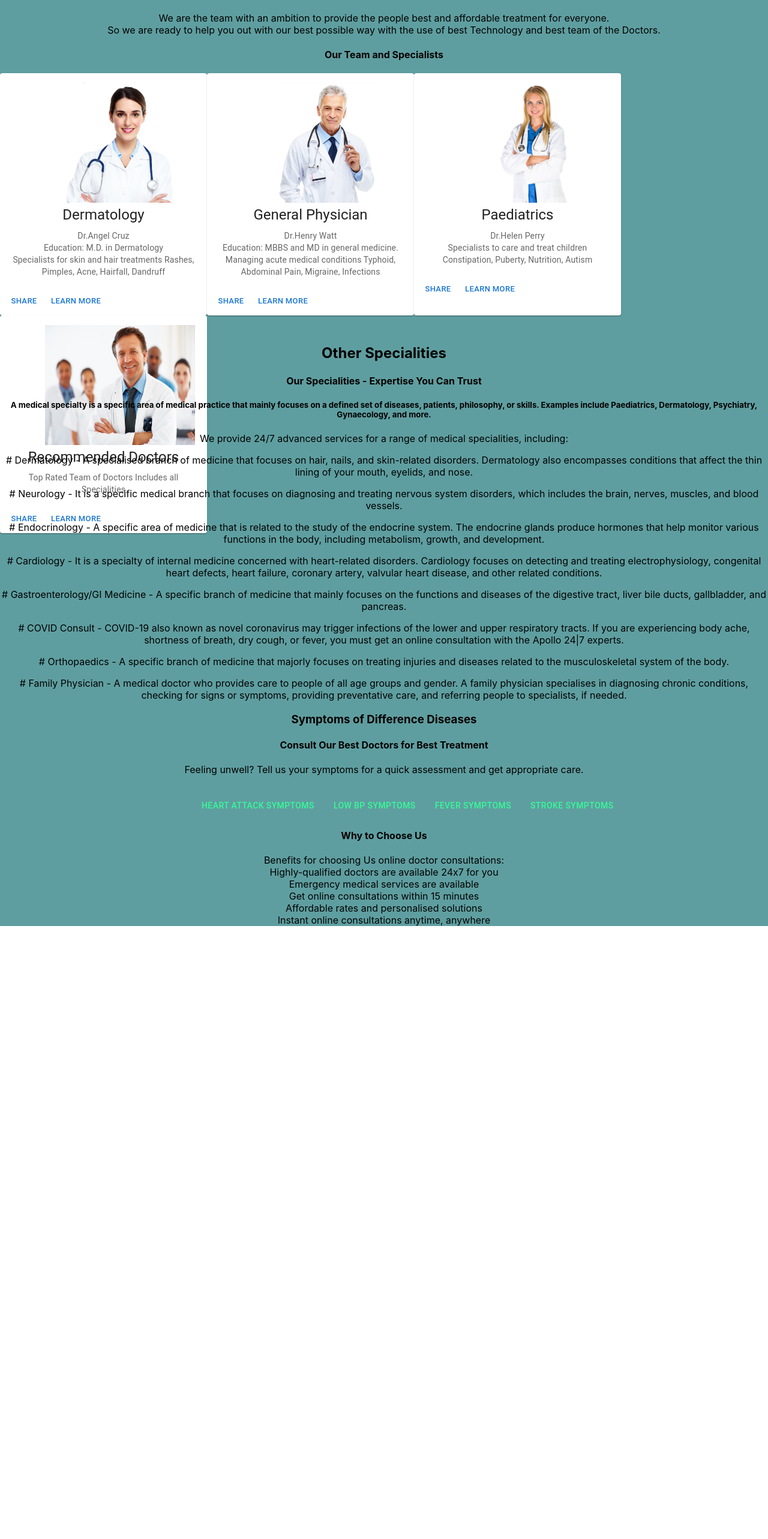
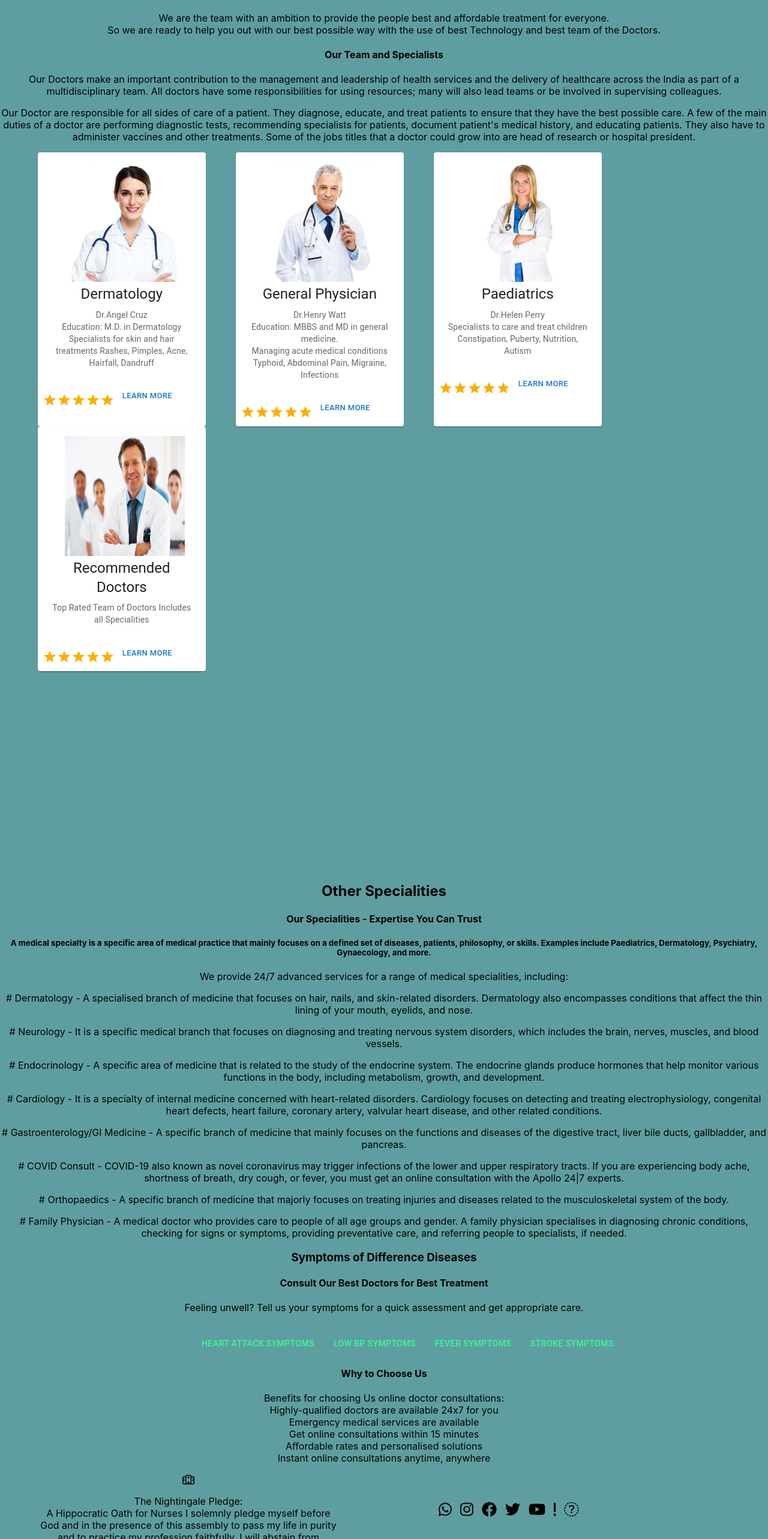
Before and after one commit to janmejay-jadhav/Hospital_Management_Tigers, a React (Create React App) app: page / in a window 1280 px wide. Shown: the part 220-2786 px from the top of the page at 60% size. Before the commit the page ends 1780 px from the top, so only its background shows below. Built offline with nearby package versions, Linux system fonts and the light colour scheme.

Commit message:
Before master pull

```diff
--- a/public/index.html
+++ b/public/index.html
@@ -5,6 +5,8 @@
     <link rel="icon" href="%PUBLIC_URL%/favicon.ico" />
     <meta name="viewport" content="width=device-width, initial-scale=1" />
     <meta name="theme-color" content="#000000" />
+    <link rel="stylesheet" href="https://cdnjs.cloudflare.com/ajax/libs/font-awesome/6.3.0/css/all.min.css" integrity="sha512-SzlrxWUlpfuzQ+pcUCosxcglQRNAq/DZjVsC0lE40xsADsfeQoEypE+enwcOiGjk/bSuGGKHEyjSoQ1zVisanQ==" crossorigin="anonymous" referrerpolicy="no-referrer" />
+    <script src="https://cdnjs.cloudflare.com/ajax/libs/font-awesome/6.3.0/js/all.min.js" integrity="sha512-2bMhOkE/ACz21dJT8zBOMgMecNxx0d37NND803ExktKiKdSzdwn+L7i9fdccw/3V06gM/DBWKbYmQvKMdAA9Nw==" crossorigin="anonymous" referrerpolicy="no-referrer"></script>
     <meta
       name="description"
       content="Web site created using create-react-app"
--- a/src/App.css
+++ b/src/App.css
@@ -56,7 +56,9 @@ margin: 0 0 20px;
   flex-flow: row;
   margin-top: 22em;
 }
-
+.tom{
+  margin-left: 0.8em;
+}
 .welcome{
   display: flex;
  color:rgb(55, 250, 152);
@@ -65,8 +67,8 @@ margin: 0 0 20px;
 }
 .im{
 max-height: 200px;
-padding-left: 55px;
+padding-left: 10px;
 }
 .kk{
-  background-color: red;
+margin-left: 50px;
 }
--- /dev/null
+++ b/src/pages/About.css
@@ -0,0 +1,24 @@
+.foot{
+    display: flex;
+    justify-content: start;
+}
+
+.fail{
+    height: 400px;
+    width: 500px;
+
+  }
+  .major{
+    margin-left: 10em;
+    display: flex;
+    flex-direction: row;
+    padding-top: 40px;
+
+
+  }
+  .beta{
+    font-size:25px ;
+    padding: 7px;
+
+
+  }
--- a/src/pages/About.js
+++ b/src/pages/About.js
@@ -6,9 +6,10 @@
     import Button from '@mui/material/Button';
     import Typography from '@mui/material/Typography';
     import { Box } from '@mui/system'
-    import { Grid } from '@mui/material';
+    import { Container, Grid, TableFooter } from '@mui/material';
     import Popper from '@mui/material/Popper';
-
+import Rating from '@mui/material/Rating';
+import './About.css'
 
 
 
@@ -25,7 +26,7 @@
         const open = Boolean(anchorEl);
         const id = open ? 'simple-popper' : undefined;
 
-
+        const [value, setValue] = React.useState(5);
         return (
             <div align='center'>
         <div className='happy'>
@@ -43,12 +44,15 @@
     So we are ready to help you out with our best possible way with the use of best Technology and best team of the Doctors.
     </p>
     <h4>Our Team and Specialists</h4>
+    <p>Our Doctors make an important contribution to the management and leadership of health services and the delivery of healthcare across the India as part of a multidisciplinary team. All doctors have some responsibilities for using resources; many will also lead teams or be involved in supervising colleagues.</p>
+    <p>Our Doctor are responsible for all sides of care of a patient. They diagnose, educate, and treat patients to ensure that they have the best possible care. A few of the main duties of a doctor are performing diagnostic tests, recommending specialists for patients, document patient's medical history, and educating patients. They also have to administer vaccines and other treatments. Some of the jobs titles that a doctor could grow into are head of research or hospital president.
+    </p>
     </div>
-        <Box>
-        <Grid container maxHeight={"100px"}>
+        <Box className="tom">
+        <Grid container maxHeight={"100%"} columns={{xs:4,md:12}}>
 
         <Grid item >
-        <Card sx={{ maxWidth: 345 }} className='kk'>
+        <Card sx={{ maxWidth: 280,height:"100%" }} className='kk' columns={{xs:3}}>
         <CardMedia
         />
         <CardContent>
@@ -65,7 +69,13 @@
         </Typography>
         </CardContent>
         <CardActions>
-        <Button size="small">Share</Button>
+        <Box    sx={{
+            '& > legend': { mt: 2 },
+          }}
+       >
+       <Typography component="legend"></Typography>
+      <Rating name="read-only" value={value} readOnly />
+      </Box>
         <Button size="small">Learn More</Button>
         </CardActions>
 
@@ -73,7 +83,7 @@
         </Card>
         </Grid>
         <Grid item>
-        <Card sx={{ maxWidth: 345,height:"100%" }}>
+        <Card sx={{ maxWidth: 280,height:"100%" }} className='kk' columns={{xs:3}}>
         <CardMedia
 
         // sx={{ height: 140 }}
@@ -93,13 +103,18 @@
         </Typography>
         </CardContent>
         <CardActions>
-        <Button size="small">Share</Button>
-        <Button size="small">Learn More</Button>
+        <Box    sx={{
+            '& > legend': { mt: 2 },
+          }}
+       >
+       <Typography component="legend"></Typography>
+      <Rating name="read-only" value={value} readOnly />
+      </Box><Button size="small">Learn More</Button>
         </CardActions>
     </Card>
     </Grid>
     <Grid>
-    <Card sx={{ maxWidth: 345, height:"100%" }}>
+    <Card sx={{ maxWidth: 280, height:"100%" }} className='kk' columns={{xs:3}}>
     <CardMedia        title="Dr information"
     />
     <CardContent>
@@ -115,18 +130,24 @@
 
         Constipation, Puberty, Nutrition, Autism</Typography>
     </CardContent>
+
     <CardActions>
-        <Button size="small">Share</Button>
-        <Button size="small">Learn More</Button>
+    <Box    sx={{
+        '& > legend': { mt: 2 },
+      }}
+   >
+   <Typography component="legend"></Typography>
+  <Rating name="read-only" value={value} readOnly />
+  </Box><Button size="small">Learn More</Button>
     </CardActions>
     </Card>
     </Grid>
     <Grid>
-    <Card sx={{ maxWidth: 345,height:"100%" }}>
+    <Card sx={{ maxWidth: 280,height:"100%" }} className='kk' columns={{xs:3}}>
     <CardMedia
     />
     <CardContent>
-    <img src='assets/doctor.jpg' className='im' width={'250px'} height={'300px'}></img>
+    <img src='assets/doctor.jpg' className='im' width={'200px'} height={'300px'}></img>
     <Typography gutterBottom variant="h5" component="div">
     Recommended Doctors
     </Typography>
@@ -136,12 +157,17 @@
     </Typography>
     </CardContent>
     <CardActions>
-    <Button size="small">Share</Button>
-    <Button size="small">Learn More</Button>
+    <Box    sx={{
+        '& > legend': { mt: 2 },
+      }}
+   >
+   <Typography component="legend"></Typography>
+  <Rating name="read-only" value={value} readOnly />
+  </Box> <Button size="small">Learn More</Button>
     </CardActions>
     </Card>
     </Grid>
-        </Grid>
+        </Grid >
         </Box>
 
 
@@ -279,6 +305,47 @@
     Instant online consultations anytime, anywhere<br/>
         </p>
         </Box>
+        <footer >
+
+        <Container >
+        <div className='foot'>
+        <Box className='fail'>
+        <div>
+        <i class="fa-regular fa-hospital"></i>
+        <p>
+        The Nightingale Pledge:<br/> A Hippocratic Oath for Nurses I solemnly pledge myself before God and in the presence of this assembly to pass my life in purity and to practice my profession faithfully. I will abstain from whatever is deleterious and mischievous and will not take or knowingly administer any harmful drug.
+        </p></div>
+        </Box>
+        <Box >
+        <div className='major'>
+        <div>
+        <i className="fa-brands fa-whatsapp beta"></i>
+        </div>
+        <div >
+        <i className="fa-brands fa-instagram beta"></i>
+        </div>
+        <div >
+        <i className="fa-brands fa-facebook beta"></i>
+        </div>
+        <div  >
+        <i className="fa-brands fa-twitter beta"></i>
+        </div>
+        <div >
+        <i className="fa-brands fa-youtube beta"></i>
+        </div>
+        <div >
+        <i className="fa-solid fa-exclamation beta"></i>
+        </div>
+        <div >
+        <i className="fa-regular fa-phone beta"></i>
+        </div>
+        </div>
+        </Box>
+        </div>
+        </Container>
+
+
+        </footer>
         </Box>
         </div>
         </div>
```
